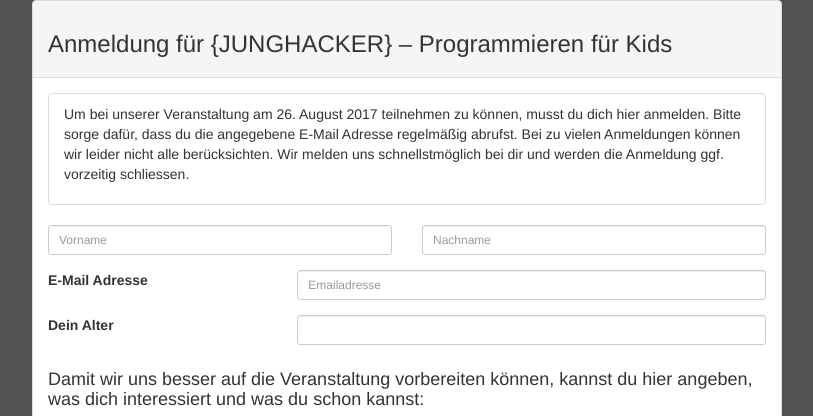
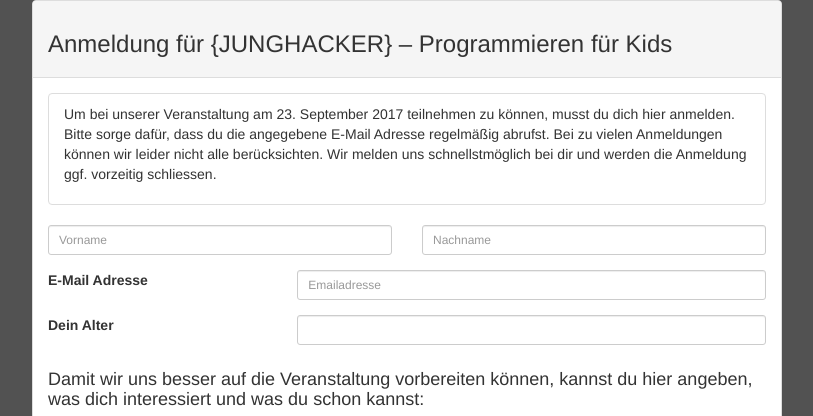
Before and after one commit to Eigenbaukombinat/regpage, a Django app: page /register/ in a window 1280 px wide. Shown: the top 416 px of the page, without its empty margins (233-1046 px from the left). Run offline with Django 3.2, Linux system fonts and the light colour scheme; some libraries are stand-ins or nearby versions.

Commit message:
date to september

```diff
--- a/register/templates/register_page.html
+++ b/register/templates/register_page.html
@@ -23,7 +23,7 @@
                        <ul class="list-group">
                         <li class="list-group-item">
 <p>
-Um bei unserer Veranstaltung am 26. August 2017 teilnehmen zu können, musst du dich hier anmelden. Bitte sorge dafür, dass du die angegebene E-Mail Adresse regelmäßig abrufst. Bei zu vielen Anmeldungen können wir leider nicht alle berücksichten. Wir melden uns schnellstmöglich bei dir und werden die Anmeldung ggf. vorzeitig schliessen.
+Um bei unserer Veranstaltung am 23. September 2017 teilnehmen zu können, musst du dich hier anmelden. Bitte sorge dafür, dass du die angegebene E-Mail Adresse regelmäßig abrufst. Bei zu vielen Anmeldungen können wir leider nicht alle berücksichten. Wir melden uns schnellstmöglich bei dir und werden die Anmeldung ggf. vorzeitig schliessen.
 
 </p>
 </li>
--- a/register/views.py
+++ b/register/views.py
@@ -65,7 +65,7 @@ freitext:
                 u'''Liebe(r) %s,
 
 Deine Registrierung für {JUNGHACKER} - Programmieren für Kids
-am 26. August 2017 war erfolgreich! Wir werden uns in den nächsten
+am 23. September 2017 war erfolgreich! Wir werden uns in den nächsten
 Wochen bei dir melden und dir deine Teilnahme bestätigen. Falls wir
 zu viele Anmeldungen bekommen, werden wir leider nicht alle
 berücksichtigen können.
```
